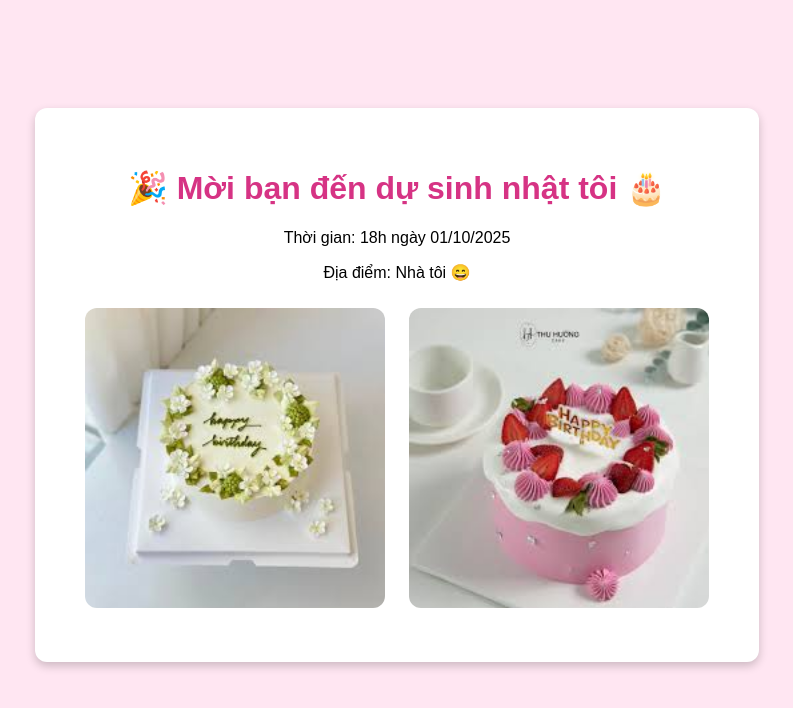
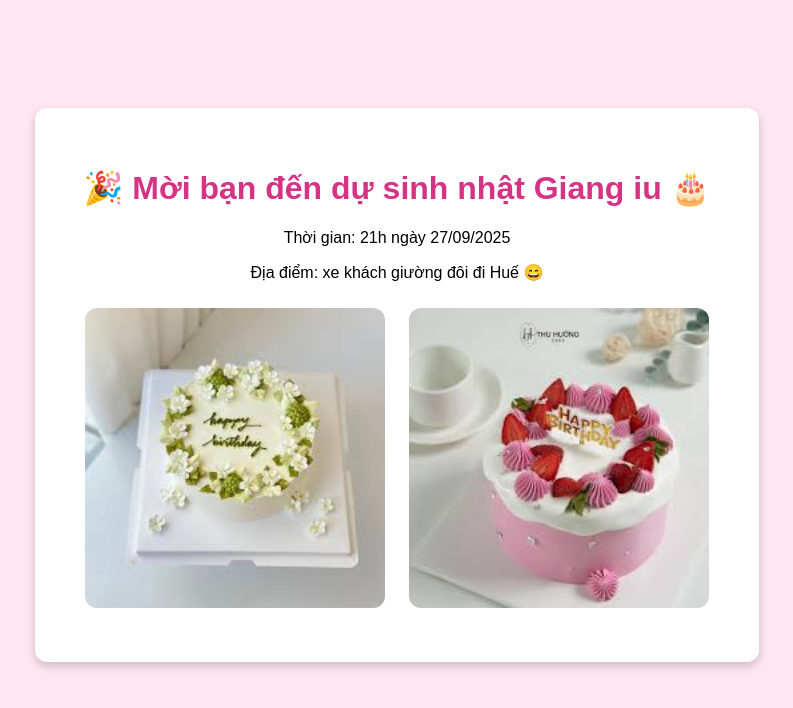
Before and after one commit to cuadongkhoasan-lang/Thiep_Sinh_Nhat_Khuong, a plain HTML site: page index.html in a window 1280 px wide. Shown: the whole page, without its empty margins (243-1036 px from the left). Drawn offline with Linux system fonts and the light colour scheme.

Commit message:
Update index.html

```diff
--- a/index.html
+++ b/index.html
@@ -24,9 +24,9 @@
 </head>
 <body>
   <div class="card">
-    <h1>🎉 Mời bạn đến dự sinh nhật tôi 🎂</h1>
-    <p>Thời gian: 18h ngày 01/10/2025</p>
-    <p>Địa điểm: Nhà tôi 😄</p>
+    <h1>🎉 Mời bạn đến dự sinh nhật Giang iu 🎂</h1>
+    <p>Thời gian: 21h ngày 27/09/2025</p>
+    <p>Địa điểm: xe khách giường đôi đi Huế 😄</p>
     <img src="image2.jpg" alt="Ảnh sinh nhật 1" style="width:300px; border-radius:12px; margin:10px;">
     <img src="images.jpg" alt="Ảnh sinh nhật 2" style="width:300px; border-radius:12px; margin:10px;">
   </div>
```
